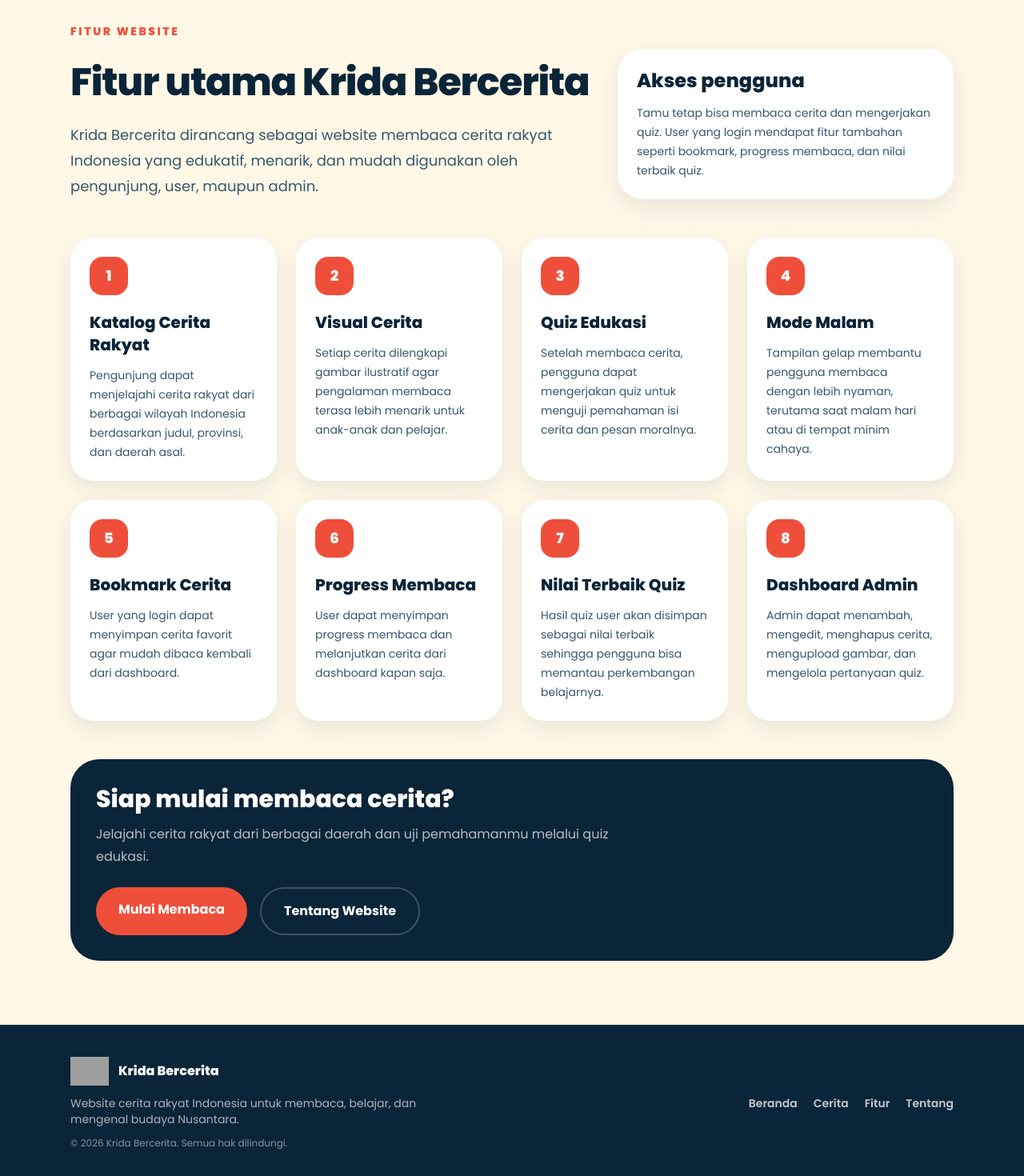
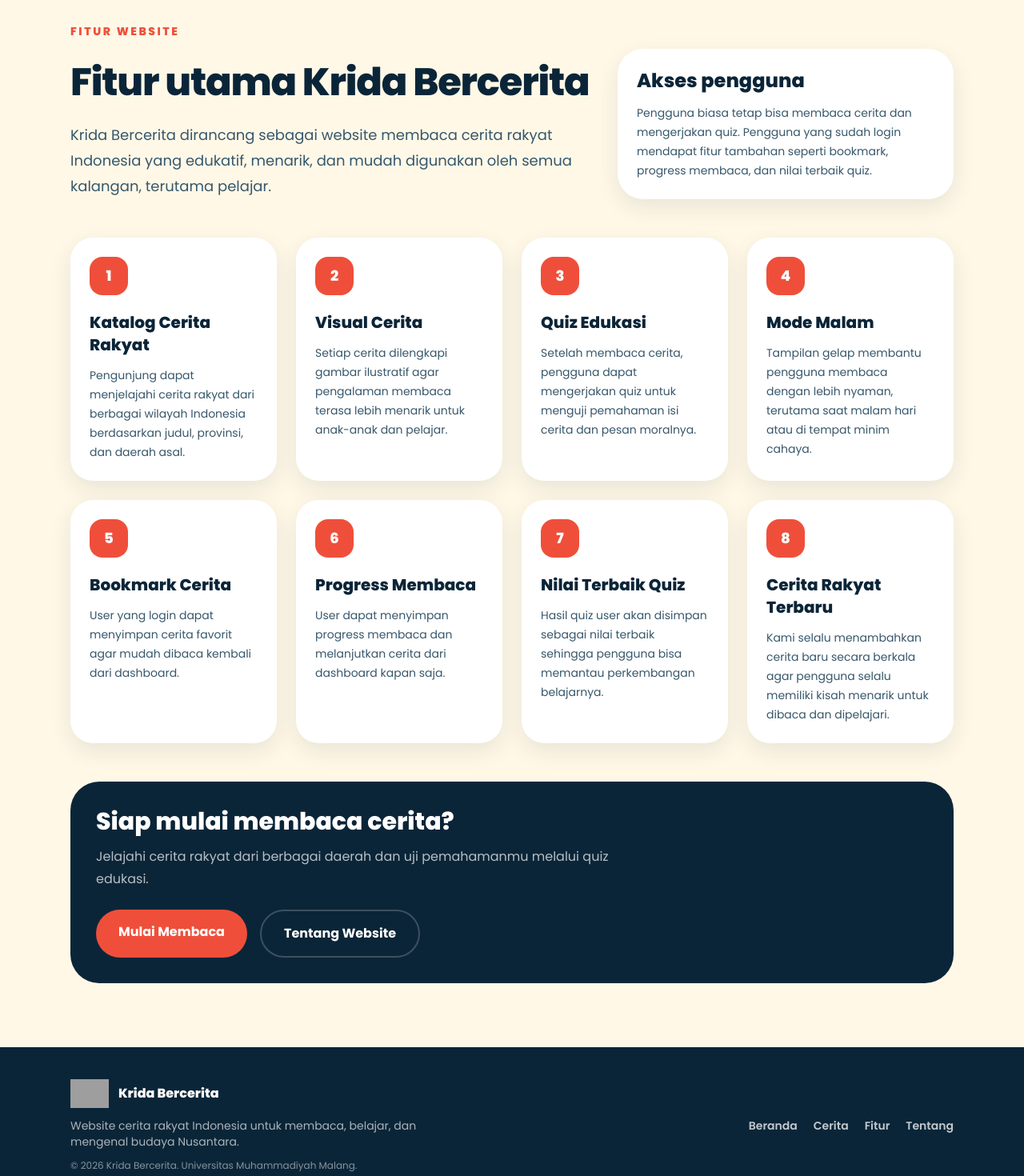
Before and after one commit to enno04/krida-bercerita, a Next.js app: page /fitur in a window 1280 px wide. Shown: the part 140-1610 px from the top of the page at 80% size. Built offline with nearby package versions, Linux system fonts and the light colour scheme; no server answers; grey boxes are pictures that could not be loaded.

Commit message:
update tampilan teks user

```diff
--- a/src/app/cerita/[slug]/page.tsx
+++ b/src/app/cerita/[slug]/page.tsx
@@ -130,8 +130,7 @@ export default async function StoryDetailPage({
                 </div>
 
                 <p className="mt-4 text-sm text-[#37576B] dark:text-white/60">
-                  Catatan: untuk cerita baru dari admin, quiz akan kita
-                  hubungkan ke database di tahap berikutnya.
+                  Catatan: untuk cerita dengan gambar yang kurang jelas, kami sarankan untuk membaca di perangkat dengan layar lebih besar agar pengalaman membaca lebih optimal.
                 </p>
               </div>
             </article>
--- a/src/app/fitur/page.tsx
+++ b/src/app/fitur/page.tsx
@@ -38,9 +38,9 @@ const features = [
       "Hasil quiz user akan disimpan sebagai nilai terbaik sehingga pengguna bisa memantau perkembangan belajarnya.",
   },
   {
-    title: "Dashboard Admin",
+    title: "Cerita Rakyat Terbaru",
     description:
-      "Admin dapat menambah, mengedit, menghapus cerita, mengupload gambar, dan mengelola pertanyaan quiz.",
+      "Kami selalu menambahkan cerita baru secara berkala agar pengguna selalu memiliki kisah menarik untuk dibaca dan dipelajari.",
   },
 ];
 
@@ -61,7 +61,7 @@ export default function FiturPage() {
             <p className="mt-5 max-w-2xl text-lg leading-8 text-[#37576B] dark:text-white/70">
               Krida Bercerita dirancang sebagai website membaca cerita rakyat
               Indonesia yang edukatif, menarik, dan mudah digunakan oleh
-              pengunjung, user, maupun admin.
+              semua kalangan, terutama pelajar.
             </p>
           </div>
 
@@ -71,7 +71,7 @@ export default function FiturPage() {
             </h2>
 
             <p className="mt-3 text-sm leading-6 text-[#37576B] dark:text-white/70">
-              Tamu tetap bisa membaca cerita dan mengerjakan quiz. User yang
+              Pengguna biasa tetap bisa membaca cerita dan mengerjakan quiz. Pengguna yang sudah
               login mendapat fitur tambahan seperti bookmark, progress membaca,
               dan nilai terbaik quiz.
             </p>
--- a/src/app/page.tsx
+++ b/src/app/page.tsx
@@ -56,7 +56,7 @@ export default async function HomePage() {
               <p className="mt-6 max-w-2xl text-lg leading-8 text-[#37576B] dark:text-white/70">
                 Krida Bercerita adalah website untuk membaca cerita rakyat
                 Indonesia dengan tampilan ilustratif, edukatif, dan
-                menyenangkan untuk anak-anak serta pelajar.
+                menyenangkan untuk pelajar serta semua kalangan.
               </p>
 
               <div className="mt-8 flex flex-wrap gap-4">
@@ -135,7 +135,7 @@ export default async function HomePage() {
 
             <p className="max-w-md text-[#37576B] dark:text-white/70">
               Ringkasan fitur utama Krida Bercerita. Detail tiap fitur dibuat di
-              halaman terpisah agar tetap rapi dan mudah dibaca.
+              halaman terpisah agar tetap rapi dan mudah dibaca semua kalangan.
             </p>
           </div>
 
@@ -260,7 +260,7 @@ export default async function HomePage() {
               </div>
 
               <p className="max-w-md text-white/70">
-                Kelompokkan cerita berdasarkan wilayah agar pengunjung
+                Pengelompokkan cerita berdasarkan wilayah agar pengguna dapat
                 lebih mudah menemukan kisah yang ingin dibaca.
               </p>
             </div>
--- a/src/app/tentang/page.tsx
+++ b/src/app/tentang/page.tsx
@@ -89,7 +89,7 @@ export default function TentangPage() {
 
             <p className="mt-3 text-sm leading-6 text-[#37576B] dark:text-white/70">
               Website ini dapat digunakan oleh anak-anak, pelajar, guru,
-              pembaca umum, dan admin pengelola konten cerita.
+              pembaca umum, dan semua segala usia.
             </p>
           </article>
         </section>
--- a/src/components/Footer.tsx
+++ b/src/components/Footer.tsx
@@ -25,7 +25,7 @@ export default function Footer() {
             </p>
 
             <p className="mt-3 text-xs text-white/50">
-              © 2026 Krida Bercerita. Semua hak dilindungi.
+              © 2026 Krida Bercerita. Universitas Muhammadiyah Malang.
             </p>
           </div>
 
--- a/src/components/QuizClient.tsx
+++ b/src/components/QuizClient.tsx
@@ -316,7 +316,7 @@ export default function QuizClient({ story, quiz }: QuizClientProps) {
           </p>
 
           <p className="mt-1 text-sm text-[#37576B] dark:text-white/70">
-            Tamu bisa mengerjakan quiz, tetapi nilai belum tersimpan.
+            Pengguna tanpa login tetap bisa mengerjakan quiz, tetapi nilai tidak disimpan.
           </p>
         </div>
 
```
